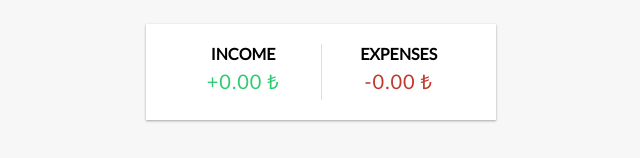
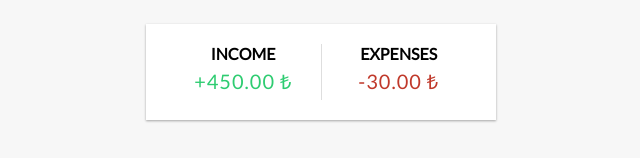
Before and after one commit to ugurkiymetli/react-expanse-tracker, a React (Create React App) app: page / in a window 1280 px wide. Shown: the part 133-291 px from the top of the page, without its empty margins (319-959 px from the left). Built offline with nearby package versions, Linux system fonts and the light colour scheme.

Commit message:
Income and expenses component updated.

```diff
--- a/src/Components/Income-Expenses/index.js
+++ b/src/Components/Income-Expenses/index.js
@@ -1,18 +1,32 @@
 import React from "react";
+import { useGlobal } from "../../Context/GlobalContext";
+function IncomeExpenses() {
+  const { transactions } = useGlobal();
 
-function IncomeExpenses() {
+  const amounts = transactions.map((transaction) => transaction.amount);
+
+  const income = amounts
+    .filter((item) => item > 0)
+    .reduce((acc, item) => (acc += item), 0)
+    .toFixed(2);
+
+  const expense = (
+    amounts.filter((item) => item < 0).reduce((acc, item) => (acc += item), 0) *
+    -1
+  ).toFixed(2);
+
   return (
     <div className="inc-exp-container">
       <div>
         <h4>Income</h4>
         <p id="money-plus" className="money plus">
-          +0.00 ₺
+          +{income} ₺
         </p>
       </div>
       <div>
         <h4>Expenses</h4>
         <p id="money-minus" className="money minus">
-          -0.00 ₺
+          -{expense} ₺
         </p>
       </div>
     </div>
```
